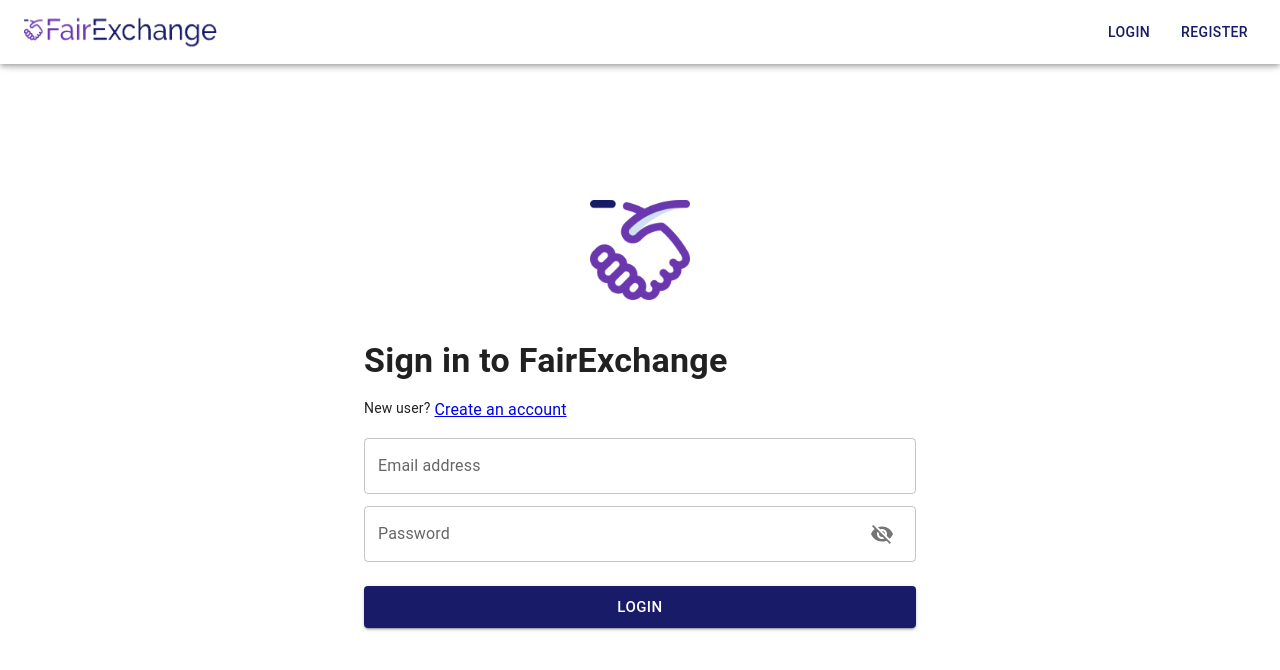
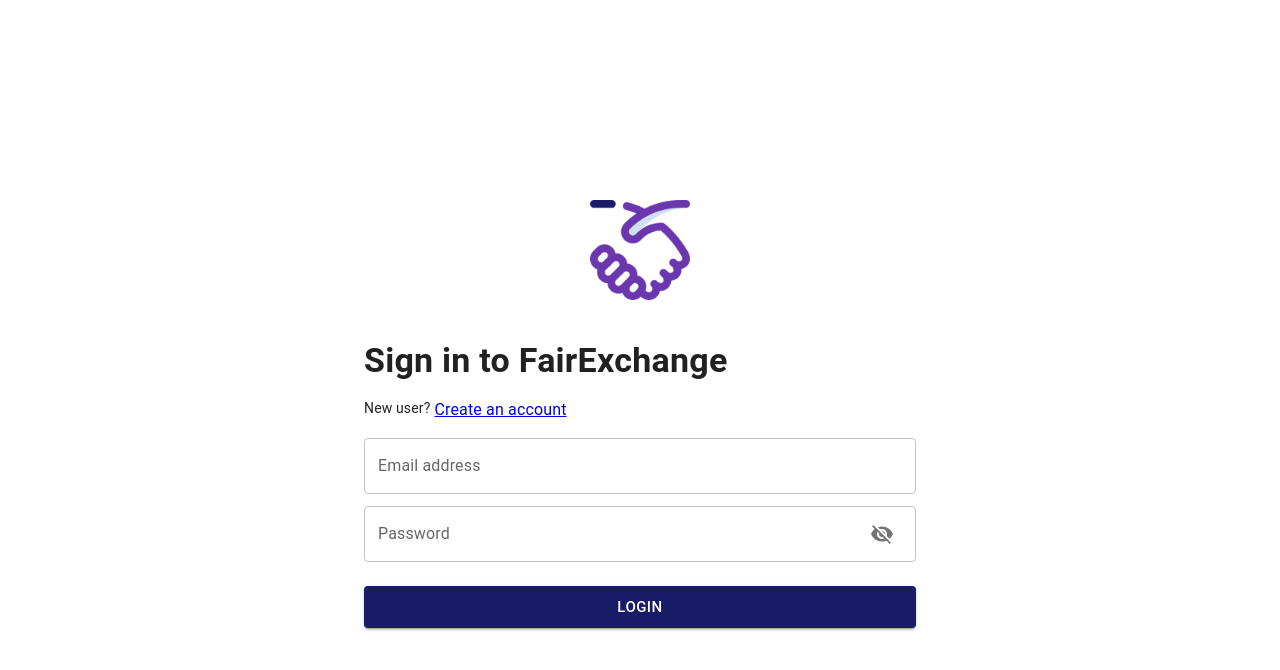
Before and after one commit to felicityy-li/BlackWingsHack2023, a React (Create React App) app in the folder frontend/: page / in a window 1280 px wide. Shown: the top 670 px of the page. Built offline with nearby package versions, Linux system fonts and the light colour scheme.

Commit message:
delete navbar

```diff
--- a/frontend/src/pages/signin.js
+++ b/frontend/src/pages/signin.js
@@ -4,7 +4,6 @@ import { Link } from "react-router-dom";
 import VisibilityIcon from '@mui/icons-material/Visibility';
 import VisibilityOffIcon from '@mui/icons-material/VisibilityOff';
 import icon_logo from "../assets/icon_logo.png";
-import Navbar from "../components/Navbar";
 const LoginForm = () => {
   const [showPassword, setShowPassword] = useState(false)
   return (
@@ -34,7 +33,6 @@ export default function SignIn() {
 
   return (
     <Container sx={{ mt: 5, pt: 20}} maxWidth="sm">
-      <Navbar />
       <Stack spacing={5} justifyContent="center">
         <Stack sx={{ width: "100%" }} direction="column" alignItems="center">
           <img style={{ height: 100, width: 100 }} src={icon_logo} alt="Logo" />
```
